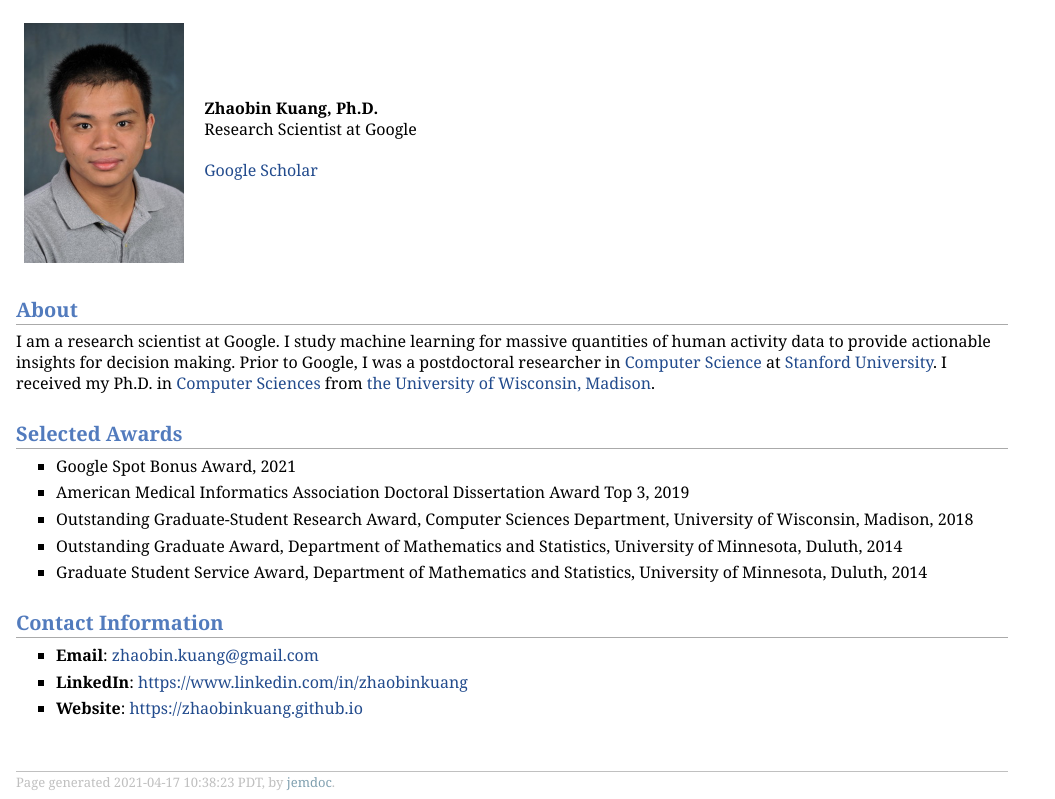
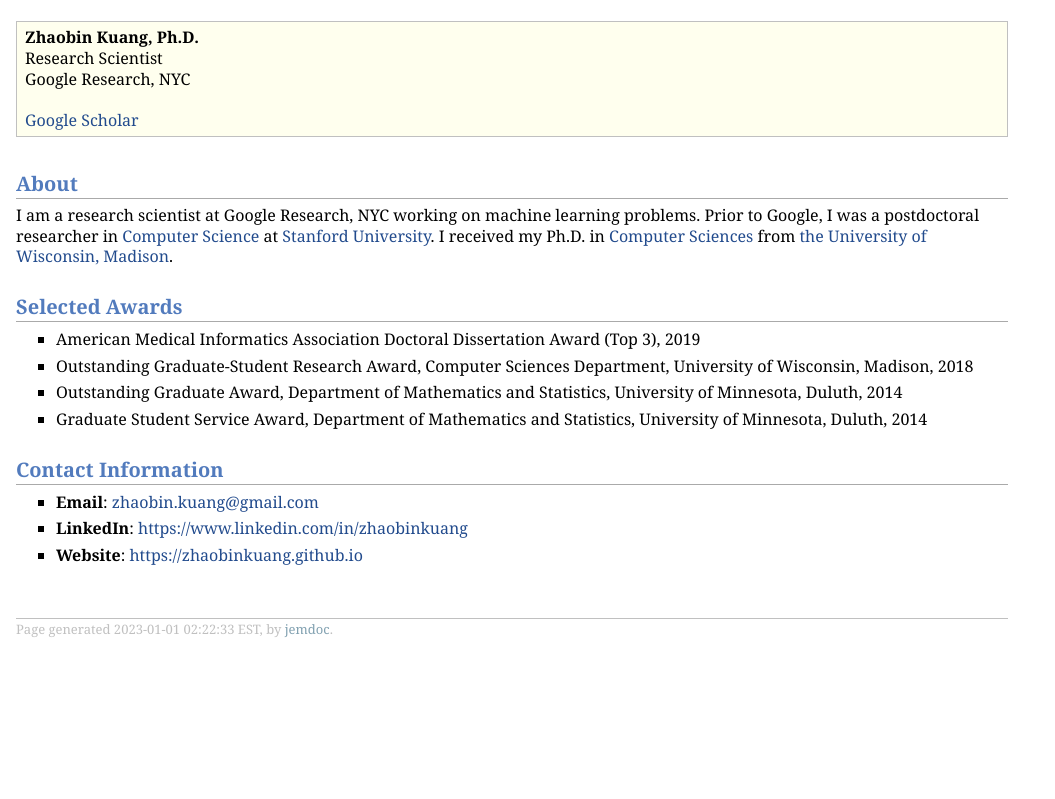
Before and after one commit to zhaobinkuang/zhaobinkuang.github.io, a plain HTML site: page index.html in a window 1280 px wide. Shown: the part 51-850 px from the top of the page, without its empty margins (0-1055 px from the left). After the commit the page ends 800 px from the top, so only its background shows below. Drawn offline with Linux system fonts and the light colour scheme.

Commit message:
2023-update.

```diff
--- a/index.html
+++ b/index.html
@@ -12,20 +12,19 @@
 <div id="toptitle">
 <h1><a href="https://zhaobinkuang.github.io">Zhaobin Kuang (a.k.a. Charles Kwong)</a></h1>
 </div>
-<table class="imgtable"><tr><td>
-<img src="kuang.jpg" alt="kuang" width="160px" height="240px" />&nbsp;</td>
-<td align="left"><p><b>Zhaobin Kuang, Ph.D.</b><br />
-Research Scientist at Google<br />
+<div class="infoblock">
+<div class="blockcontent">
+<p><b>Zhaobin Kuang, Ph.D.</b><br />
+Research Scientist <br />
+Google Research, NYC<br />
 <br />
 <a href="https://scholar.google.com/citations?user=WjgbwEsAAAAJ&amp;hl=en">Google Scholar</a></p>
-</td></tr></table>
+</div></div>
 <h2>About</h2>
-<p>I am a research scientist at Google. I study machine learning for massive quantities of human activity data to provide actionable insights for decision making. Prior to Google, I was a postdoctoral researcher in <a href="https://cs.stanford.edu">Computer Science</a> at <a href="https://www.stanford.edu/">Stanford University</a>. I received my Ph.D. in <a href="https://www.cs.wisc.edu/">Computer Sciences</a> from <a href="https://www.wisc.edu/">the University of Wisconsin, Madison</a>. </p>
+<p>I am a research scientist at Google Research, NYC working on machine learning problems. Prior to Google, I was a postdoctoral researcher in <a href="https://cs.stanford.edu">Computer Science</a> at <a href="https://www.stanford.edu/">Stanford University</a>. I received my Ph.D. in <a href="https://www.cs.wisc.edu/">Computer Sciences</a> from <a href="https://www.wisc.edu/">the University of Wisconsin, Madison</a>. </p>
 <h2>Selected Awards</h2>
 <ul>
-<li><p>Google Spot Bonus Award, 2021</p>
-</li>
-<li><p>American Medical Informatics Association Doctoral Dissertation Award Top 3, 2019</p>
+<li><p>American Medical Informatics Association Doctoral Dissertation Award (Top 3), 2019</p>
 </li>
 <li><p>Outstanding Graduate-Student Research Award, Computer Sciences Department, University of Wisconsin, Madison, 2018</p>
 </li>
@@ -60,7 +59,7 @@ src="//c.statcounter.com/11808595/0/b73f6969/1/" alt="Web
 Analytics Made Easy - StatCounter"></a></div></noscript>
 <!-- End of Statcounter Code --><div id="footer">
 <div id="footer-text">
-Page generated 2021-04-17 10:38:23 PDT, by <a href="http://jemdoc.jaboc.net/">jemdoc</a>.
+Page generated 2023-01-01 02:22:33 EST, by <a href="http://jemdoc.jaboc.net/">jemdoc</a>.
 </div>
 </div>
 </div>
```
Also changed, not shown: kuang.jpg (deleted), 1 other file.
